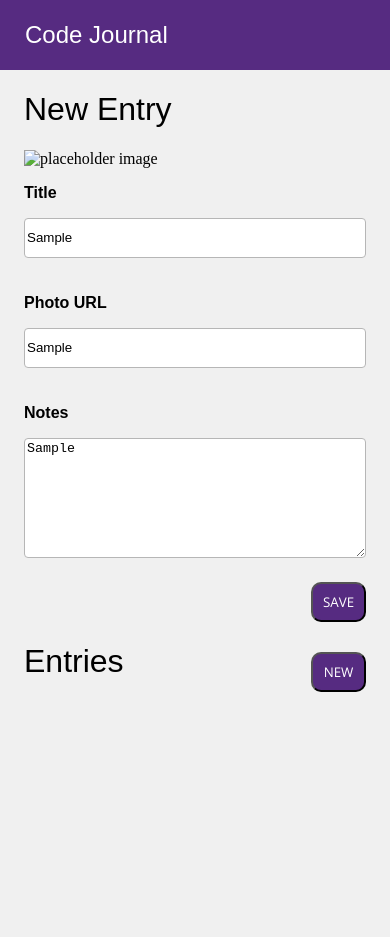
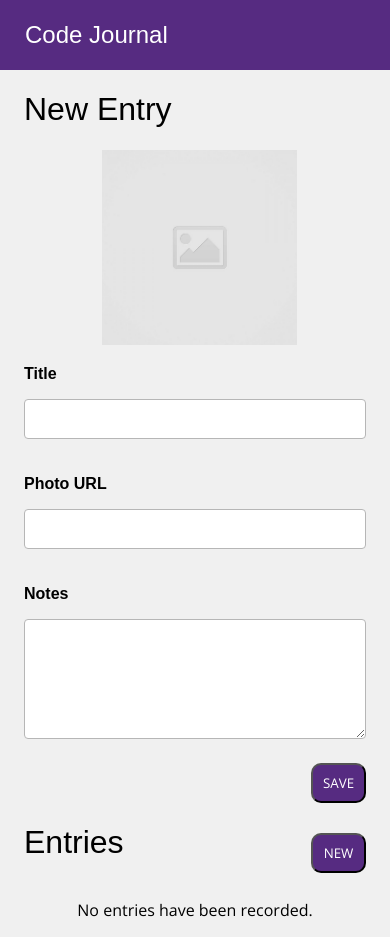
Before and after one commit to karen-bu/code-journal, a website: page index.html in a window 390 px wide. Both pictures are taken after typing "Sample", "Sample", "Sample" into the empty fields and a click on the button "SAVE". Before the commit the page ends 844 px from the top, so only its background shows below. Drawn offline with nearby package versions, Linux system fonts and the light colour scheme; a web font is replaced by a local one.

Commit message:
issue 2: wrote functiuon toggleNoEntries to toggle no entries text to show/hide

```diff
--- a/js/data.js
+++ b/js/data.js
@@ -1,21 +1,22 @@
 "use strict";
-let data = {
-    view: 'entry-form',
-    entries: [],
-    editing: null,
-    nextEntryId: 1,
-};
+const data = readEntry();
 function writeEntry() {
     const entryJSON = JSON.stringify(data);
     localStorage.setItem('entry-storage', entryJSON);
 }
 function readEntry() {
+    let data;
     const entryStorage = localStorage.getItem('entry-storage');
-    if (entryStorage !== '') {
-        return JSON.parse(entryStorage);
+    if (entryStorage) {
+        data = JSON.parse(entryStorage);
     }
     else {
-        return data;
+        data = {
+            view: 'entry-form',
+            entries: [],
+            editing: null,
+            nextEntryId: 1,
+        };
     }
+    return data;
 }
-data = readEntry();
--- a/js/main.js
+++ b/js/main.js
@@ -1,31 +1,36 @@
-'use strict';
+"use strict";
 // ---------------- ISSUE 1 ---------------- //
 // PHOTO PREVIEW FROM PASTING URL //
 const $photoURL = document.querySelector('#photo-url');
-if (!$photoURL) throw new Error('$photoURL does not exist!');
+if (!$photoURL)
+    throw new Error('$photoURL does not exist!');
 const $image = document.querySelector('img');
-if (!$image) throw new Error('$image does not exist!');
+if (!$image)
+    throw new Error('$image does not exist!');
 $photoURL.addEventListener('input', (event) => {
     const inputURL = event.target;
     $image.src = inputURL.value;
 });
 const $entryForm = document.querySelector('form');
-if (!$entryForm) throw new Error('$entryForm does not exist!');
+if (!$entryForm)
+    throw new Error('$entryForm does not exist!');
 const $entryFormInputs = $entryForm.elements;
+// test url: https://64.media.tumblr.com/1b54e834bda85fc26bc6a018e5f9b444/a3ba198d6b60f48d-cd/s1280x1920/4b031174a9cb50953918afe5ca37e1143ff5ee80.jpg
 $entryForm.addEventListener('submit', (event) => {
     // prevents the page from refreshing
     event.preventDefault();
-  // stores the form's input values in a new object
-  const entryTitle = $entryFormInputs.title.value;
-  const entryPhotoURL = $entryFormInputs.photoURL.value;
-  const entryNotes = $entryFormInputs.notes.value;
-  const entryObject = { entryTitle, entryPhotoURL, entryNotes };
-  // assigns an entryID property to the new object, taken from the nextEntryID property of the data model
-  entryObject.entryID = data.nextEntryId;
+    // stores the form's input values in a new object + assigns entryID property
+    const newEntry = {
+        entryTitle: $entryFormInputs.title.value,
+        entryPhotoURL: $entryFormInputs.photoURL.value,
+        entryNotes: $entryFormInputs.notes.value,
+        entryID: data.nextEntryId,
+    };
+    console.log(newEntry);
     // increments the nextEntryId property of the data model
     data.nextEntryId++;
     // adds the new object to the beginning of the data model's array of entries
-  data.entries.unshift(entryObject);
+    data.entries.unshift(newEntry);
     // resets the preview image's src attribute back to the placeholder image
     $image.src = './images/placeholder-image-square.jpg';
     // resets the form
@@ -40,7 +45,7 @@ function renderEntry(entry) {
     return data.entries[entry];
 }
 // event listener for DOMContentLoaded event
-document.addEventListener('DOMContentLoaded', (event) => {
+document.addEventListener('DOMContentLoaded', () => {
     for (let i = 0; i < data.entries.length; i++) {
         // creating new entry
         const $ul = document.querySelector('ul');
@@ -68,3 +73,15 @@ document.addEventListener('DOMContentLoaded', (event) => {
         $newEntryColumn2?.appendChild($newEntryNotes);
     }
 });
+// create a function to toggle no entries text to show or hide when the function is called
+function toggleNoEntries() {
+    if (data.nextEntryId === 1) {
+        const $noEntryDiv = document.querySelector('.column-full.no-entries.hidden');
+        if (!$noEntryDiv)
+            throw new Error('$noEntryDiv does not exist!');
+        $noEntryDiv.className = 'column-full no-entries';
+    }
+    else
+        readEntry();
+}
+toggleNoEntries();
```
Also changed, not shown: index.html (+2 -2 lines), ts/data.ts (+22 -15 lines), ts/main.ts (+27 -18 lines). Lines whose indentation alone changed are shown as unchanged.
